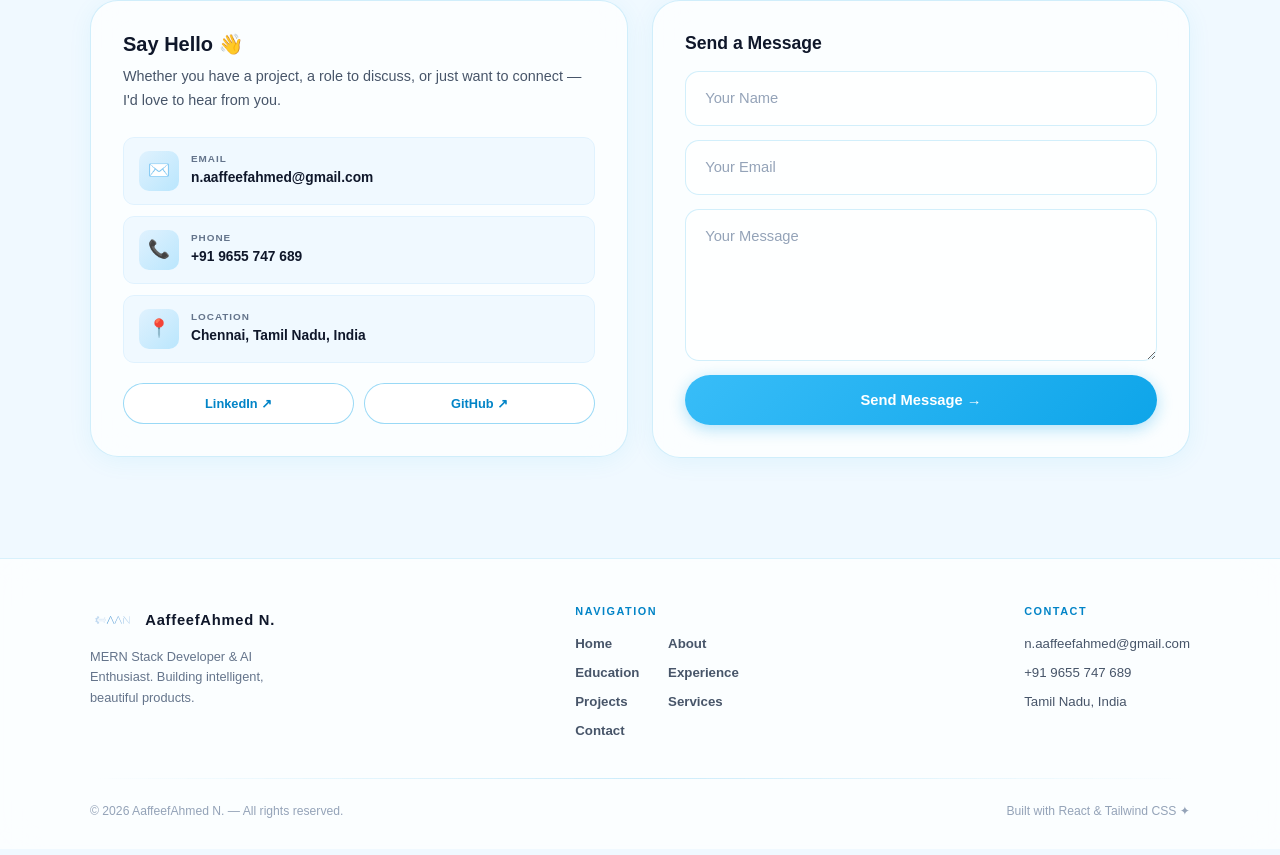
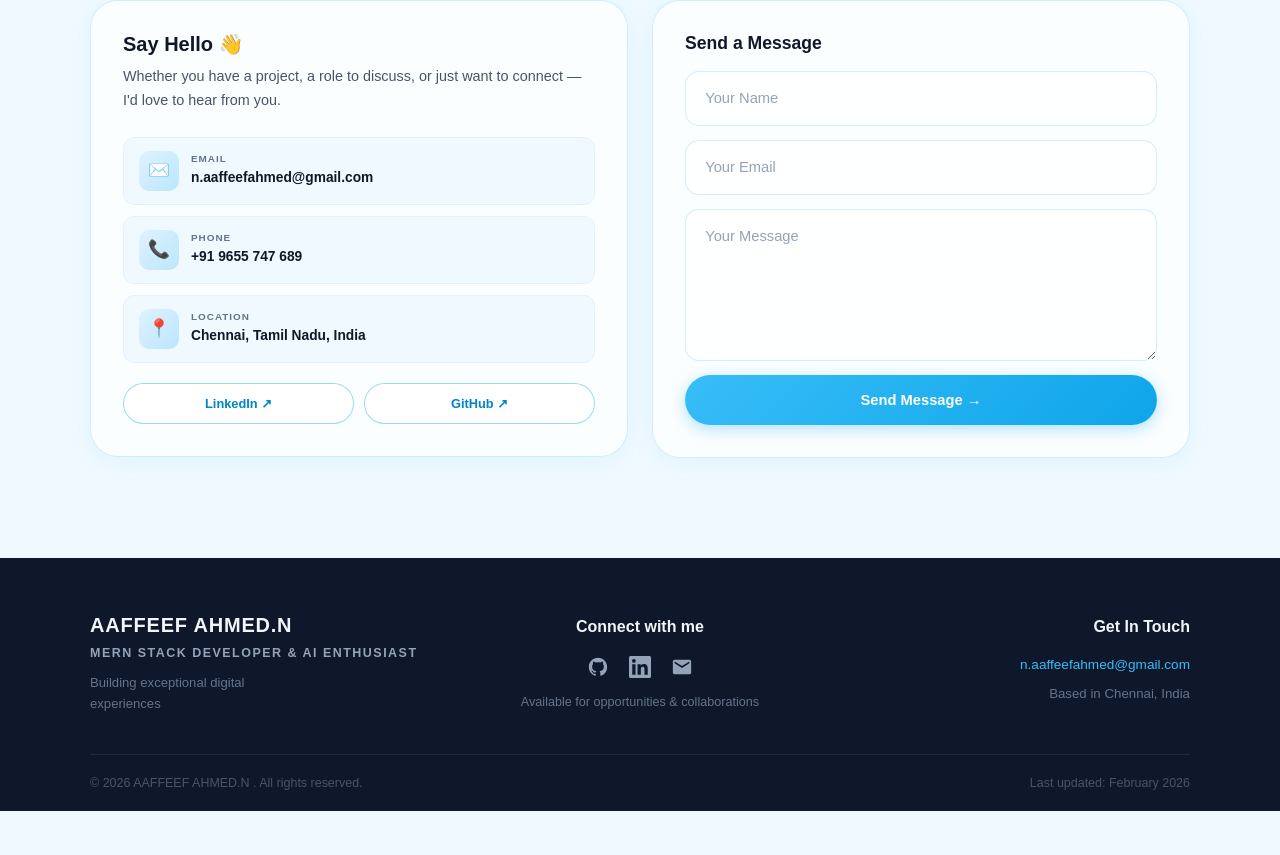
Before and after one commit to AAFFEEF/MY-Portfolio, a React (Vite) app: page / in a window 1280 px wide. Shown: the part 6898-7753 px from the top of the page. After the commit the page ends 7715 px from the top, so only its background shows below. Built offline with nearby package versions, Linux system fonts and the light colour scheme.

Commit message:
feat: update footer with dark theme design and social icons

```diff
--- a/src/components/Footer.jsx
+++ b/src/components/Footer.jsx
@@ -1,90 +1,167 @@
-const navLinks = ['Home', 'About', 'Education', 'Experience', 'Projects', 'Services', 'Contact'];
-const hrefs = ['#hero', '#about', '#education', '#experience', '#projects', '#skills', '#contact'];
-
 export default function Footer() {
-    const scrollTo = (href) => document.querySelector(href)?.scrollIntoView({ behavior: 'smooth' });
-
     return (
         <footer style={{
-            position: 'relative',
-            borderTop: '1px solid rgba(14,165,233,0.15)',
-            background: 'rgba(255,255,255,0.72)',
-            backdropFilter: 'blur(20px)',
-            WebkitBackdropFilter: 'blur(20px)',
-            padding: '44px 24px 28px',
+            background: '#0f172a',
+            color: '#cbd5e1',
+            padding: '56px 24px 0',
+            fontFamily: 'Outfit, sans-serif',
         }}>
-            <div className="container">
+            <div className="container" style={{ maxWidth: '1100px', margin: '0 auto' }}>
 
-                {/* footer-top-row — stacks on ≤768 */}
-                <div className="footer-top-row" style={{
-                    display: 'flex', flexWrap: 'wrap',
-                    gap: '28px', justifyContent: 'space-between', marginBottom: '36px',
+                {/* Top Row */}
+                <div style={{
+                    display: 'flex',
+                    flexWrap: 'wrap',
+                    gap: '40px',
+                    justifyContent: 'space-between',
+                    paddingBottom: '40px',
                 }}>
 
-                    {/* Brand */}
-                    <div>
-                        <div style={{ display: 'flex', alignItems: 'center', gap: '10px', marginBottom: '10px' }}>
-                            <img src="/LOGO 2.svg" alt="AAN Logo" style={{ height: '34px', width: 'auto' }} />
-                            <span style={{ fontFamily: 'Outfit,sans-serif', fontWeight: 800, fontSize: '0.92rem', color: '#0f172a', letterSpacing: '0.05em' }}>
-                                AaffeefAhmed N.
-                            </span>
-                        </div>
-                        <p style={{ fontSize: '0.8rem', color: '#64748b', fontWeight: 500, maxWidth: '200px', lineHeight: 1.6 }}>
-                            MERN Stack Developer &amp; AI Enthusiast. Building intelligent, beautiful products.
+                    {/* Left — Brand */}
+                    <div style={{ minWidth: '180px', flex: '1 1 180px' }}>
+                        <h2 style={{
+                            fontFamily: 'Outfit, sans-serif',
+                            fontWeight: 800,
+                            fontSize: '1.25rem',
+                            color: '#f1f5f9',
+                            letterSpacing: '0.04em',
+                            marginBottom: '6px',
+                        }}>
+                            AAFFEEF AHMED.N
+                        </h2>
+                        <p style={{
+                            fontSize: '0.78rem',
+                            fontWeight: 600,
+                            letterSpacing: '0.12em',
+                            textTransform: 'uppercase',
+                            color: '#94a3b8',
+                            marginBottom: '8px',
+                        }}>
+                            MERN Stack Developer & AI Enthusiast
+                        </p>
+                        <p style={{
+                            fontSize: '0.82rem',
+                            color: '#64748b',
+                            lineHeight: 1.6,
+                            maxWidth: '220px',
+                        }}>
+                            Building exceptional digital experiences
                         </p>
                     </div>
 
-                    {/* Navigation */}
-                    <div>
-                        <p style={{ fontSize: '0.68rem', fontWeight: 800, letterSpacing: '0.14em', textTransform: 'uppercase', color: '#0284c7', marginBottom: '12px' }}>Navigation</p>
-                        <div style={{ display: 'grid', gridTemplateColumns: '1fr 1fr', gap: '7px 22px' }}>
-                            {navLinks.map((label, i) => (
-                                <a key={label} href={hrefs[i]}
-                                    onClick={e => { e.preventDefault(); scrollTo(hrefs[i]); }}
-                                    style={{ fontSize: '0.83rem', fontWeight: 600, color: '#475569', textDecoration: 'none', transition: 'color 0.2s' }}
-                                    onMouseEnter={e => e.target.style.color = '#0ea5e9'}
-                                    onMouseLeave={e => e.target.style.color = '#475569'}
-                                >
-                                    {label}
-                                </a>
-                            ))}
+                    {/* Middle — Connect */}
+                    <div style={{ flex: '1 1 180px', textAlign: 'center' }}>
+                        <p style={{
+                            fontSize: '1rem',
+                            fontWeight: 700,
+                            color: '#f1f5f9',
+                            marginBottom: '16px',
+                        }}>
+                            Connect with me
+                        </p>
+                        <div style={{ display: 'flex', justifyContent: 'center', gap: '20px', marginBottom: '14px' }}>
+                            {/* GitHub */}
+                            <a
+                                href="https://github.com/aaffeefahmedn"
+                                target="_blank"
+                                rel="noopener noreferrer"
+                                title="GitHub"
+                                style={{ color: '#94a3b8', transition: 'color 0.2s' }}
+                                onMouseEnter={e => e.currentTarget.style.color = '#38bdf8'}
+                                onMouseLeave={e => e.currentTarget.style.color = '#94a3b8'}
+                            >
+                                <svg width="22" height="22" viewBox="0 0 24 24" fill="currentColor">
+                                    <path d="M12 2C6.477 2 2 6.484 2 12.017c0 4.425 2.865 8.18 6.839 9.504.5.092.682-.217.682-.483 0-.237-.008-.868-.013-1.703-2.782.605-3.369-1.343-3.369-1.343-.454-1.158-1.11-1.466-1.11-1.466-.908-.62.069-.608.069-.608 1.003.07 1.531 1.032 1.531 1.032.892 1.53 2.341 1.088 2.91.832.092-.647.35-1.088.636-1.338-2.22-.253-4.555-1.113-4.555-4.951 0-1.093.39-1.988 1.029-2.688-.103-.253-.446-1.272.098-2.65 0 0 .84-.27 2.75 1.026A9.564 9.564 0 0112 6.844c.85.004 1.705.115 2.504.337 1.909-1.296 2.747-1.027 2.747-1.027.546 1.379.202 2.398.1 2.651.64.7 1.028 1.595 1.028 2.688 0 3.848-2.339 4.695-4.566 4.943.359.309.678.92.678 1.855 0 1.338-.012 2.419-.012 2.747 0 .268.18.58.688.482A10.019 10.019 0 0022 12.017C22 6.484 17.522 2 12 2z" />
+                                </svg>
+                            </a>
+
+                            {/* LinkedIn */}
+                            <a
+                                href="https://linkedin.com/in/n-aaffeef-ahmed"
+                                target="_blank"
+                                rel="noopener noreferrer"
+                                title="LinkedIn"
+                                style={{ color: '#94a3b8', transition: 'color 0.2s' }}
+                                onMouseEnter={e => e.currentTarget.style.color = '#38bdf8'}
+                                onMouseLeave={e => e.currentTarget.style.color = '#94a3b8'}
+                            >
+                                <svg width="22" height="22" viewBox="0 0 24 24" fill="currentColor">
+                                    <path d="M20.447 20.452h-3.554v-5.569c0-1.328-.027-3.037-1.852-3.037-1.853 0-2.136 1.445-2.136 2.939v5.667H9.351V9h3.414v1.561h.046c.477-.9 1.637-1.85 3.37-1.85 3.601 0 4.267 2.37 4.267 5.455v6.286zM5.337 7.433a2.062 2.062 0 01-2.063-2.065 2.064 2.064 0 112.063 2.065zm1.782 13.019H3.555V9h3.564v11.452zM22.225 0H1.771C.792 0 0 .774 0 1.729v20.542C0 23.227.792 24 1.771 24h20.451C23.2 24 24 23.227 24 22.271V1.729C24 .774 23.2 0 22.222 0h.003z" />
+                                </svg>
+                            </a>
+
+                            {/* Email */}
+                            <a
+                                href="mailto:n.aaffeefahmed@gmail.com"
+                                title="Email"
+                                style={{ color: '#94a3b8', transition: 'color 0.2s' }}
+                                onMouseEnter={e => e.currentTarget.style.color = '#38bdf8'}
+                                onMouseLeave={e => e.currentTarget.style.color = '#94a3b8'}
+                            >
+                                <svg width="22" height="22" viewBox="0 0 24 24" fill="currentColor">
+                                    <path d="M20 4H4c-1.1 0-2 .9-2 2v12c0 1.1.9 2 2 2h16c1.1 0 2-.9 2-2V6c0-1.1-.9-2-2-2zm0 4l-8 5-8-5V6l8 5 8-5v2z" />
+                                </svg>
+                            </a>
                         </div>
+                        <p style={{ fontSize: '0.79rem', color: '#64748b' }}>
+                            Available for opportunities &amp; collaborations
+                        </p>
                     </div>
 
-                    {/* Contact */}
-                    <div>
-                        <p style={{ fontSize: '0.68rem', fontWeight: 800, letterSpacing: '0.14em', textTransform: 'uppercase', color: '#0284c7', marginBottom: '12px' }}>Contact</p>
-                        <div style={{ display: 'flex', flexDirection: 'column', gap: '7px' }}>
-                            {[
-                                { label: 'n.aaffeefahmed@gmail.com', href: 'mailto:n.aaffeefahmed@gmail.com' },
-                                { label: '+91 9655 747 689', href: 'tel:+919655747689' },
-                                { label: 'Tamil Nadu, India', href: '#' },
-                            ].map(c => (
-                                <a key={c.label} href={c.href}
-                                    style={{ fontSize: '0.83rem', fontWeight: 500, color: '#475569', textDecoration: 'none', transition: 'color 0.2s' }}
-                                    onMouseEnter={e => e.target.style.color = '#0ea5e9'}
-                                    onMouseLeave={e => e.target.style.color = '#475569'}
-                                >
-                                    {c.label}
-                                </a>
-                            ))}
-                        </div>
+                    {/* Right — Get In Touch */}
+                    <div style={{ flex: '1 1 180px', textAlign: 'right' }}>
+                        <p style={{
+                            fontSize: '1rem',
+                            fontWeight: 700,
+                            color: '#f1f5f9',
+                            marginBottom: '14px',
+                        }}>
+                            Get In Touch
+                        </p>
+                        <a
+                            href="mailto:n.aaffeefahmed@gmail.com"
+                            style={{
+                                display: 'block',
+                                fontSize: '0.85rem',
+                                color: '#38bdf8',
+                                textDecoration: 'none',
+                                marginBottom: '6px',
+                                transition: 'color 0.2s',
+                            }}
+                            onMouseEnter={e => e.currentTarget.style.color = '#7dd3fc'}
+                            onMouseLeave={e => e.currentTarget.style.color = '#38bdf8'}
+                        >
+                            n.aaffeefahmed@gmail.com
+                        </a>
+                        <p style={{ fontSize: '0.83rem', color: '#64748b' }}>
+                            Based in Chennai, India
+                        </p>
                     </div>
                 </div>
 
                 {/* Divider */}
-                <div style={{ height: '1px', background: 'linear-gradient(90deg,transparent,rgba(14,165,233,0.2),transparent)', marginBottom: '22px' }} />
+                <div style={{
+                    height: '1px',
+                    background: 'rgba(148,163,184,0.12)',
+                    marginBottom: '0',
+                }} />
 
-                {/* footer-bottom-row — stacks on ≤480 */}
-                <div className="footer-bottom-row" style={{ display: 'flex', flexWrap: 'wrap', gap: '8px', justifyContent: 'space-between', alignItems: 'center' }}>
-                    <p style={{ fontSize: '0.76rem', color: '#94a3b8', fontWeight: 500 }}>
-                        © {new Date().getFullYear()} AaffeefAhmed N. — All rights reserved.
+                {/* Bottom Bar */}
+                <div style={{
+                    display: 'flex',
+                    flexWrap: 'wrap',
+                    justifyContent: 'space-between',
+                    alignItems: 'center',
+                    gap: '8px',
+                    padding: '18px 0',
+                }}>
+                    <p style={{ fontSize: '0.78rem', color: '#475569' }}>
+                        © {new Date().getFullYear()} AAFFEEF AHMED.N . All rights reserved.
                     </p>
-                    <p style={{ fontSize: '0.76rem', color: '#94a3b8', fontWeight: 500 }}>
-                        Built with React &amp; Tailwind CSS ✦
+                    <p style={{ fontSize: '0.78rem', color: '#475569' }}>
+                        Last updated: February 2026
                     </p>
                 </div>
-
             </div>
         </footer>
     );
```
